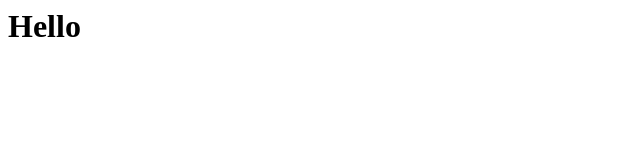
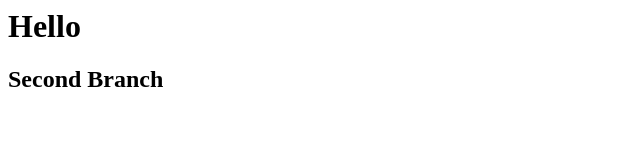
Before and after one commit to KhushilMistry/git-IEEE, a plain HTML site: page index.html in a window 1280 px wide. Shown: the whole page, without its empty margins (0-640 px from the left). Drawn offline with Linux system fonts and the light colour scheme.

Commit message:
Second Branch

```diff
--- a/index.html
+++ b/index.html
@@ -2,5 +2,6 @@
 <title>Git IEEE Starter</title>
 <body>
 <h1>Hello</h1>
+<h2>Second Branch</h2>
 </body>
 </html>
```
